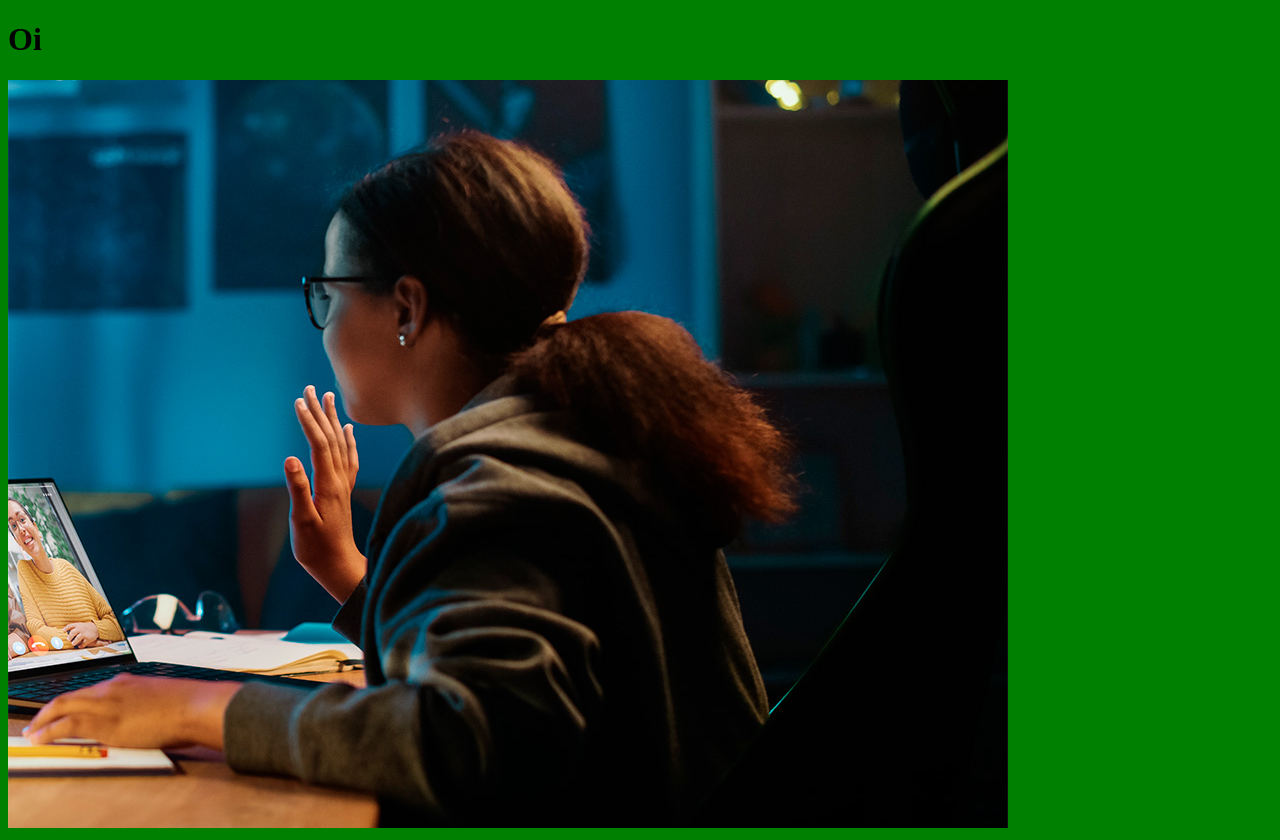
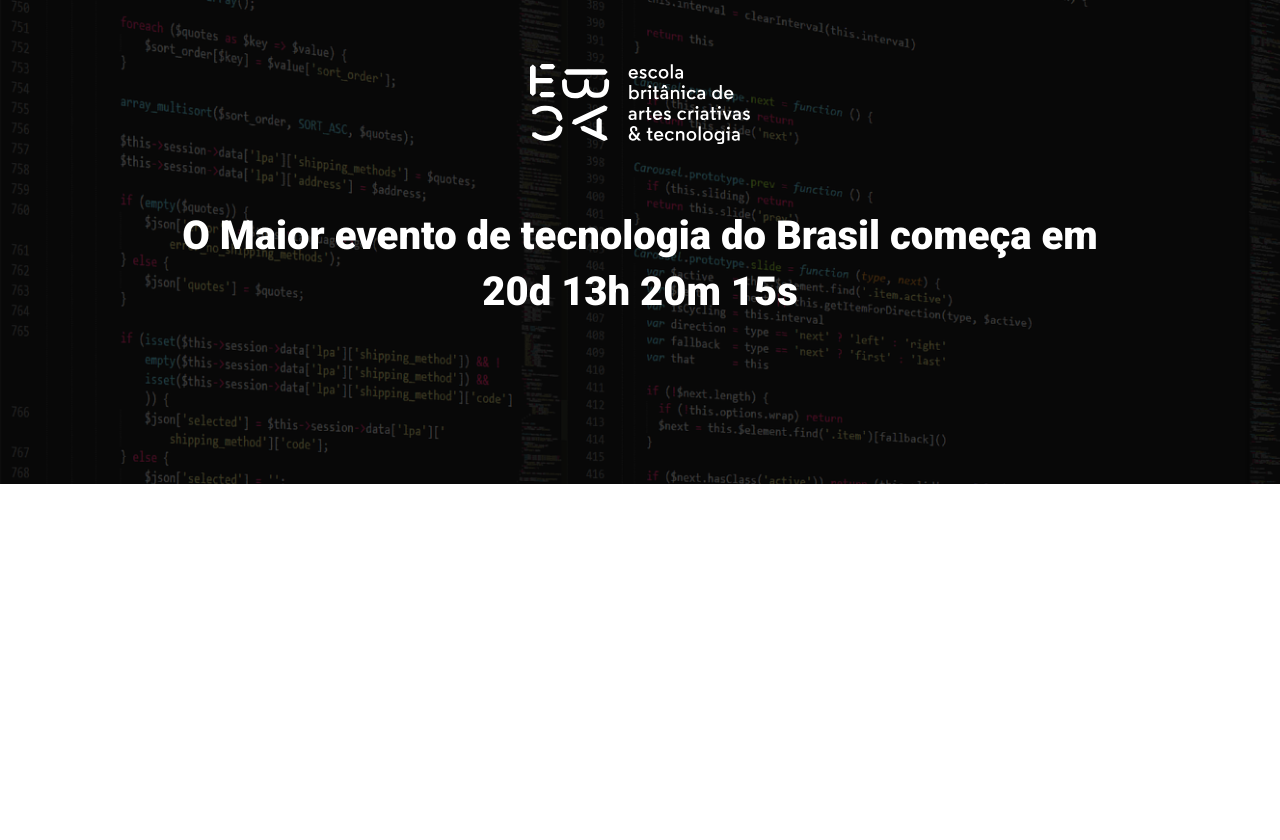
Before and after one commit to Gabzineo/Ebac_tech_talks, a website built with Parcel: page src/index.html in a window 1280 px wide. After the commit the page ends 800 px from the top, so only its background shows below. Built offline with nearby package versions, Linux system fonts and the light colour scheme.

Commit message:
criando o hero

```diff
--- a/package.json
+++ b/package.json
@@ -3,7 +3,7 @@
   "version": "1.0.0",
   "main": "index.js",
   "scripts": {
-    "dev": "parcel src/index.html src/styles/main.scss src/scripts/main.js",
+    "dev": "parcel src/index.html src/styles/main.scss src/scripts/main.js --no-cache",
     "test": "echo \"Error: no test specified\" && exit 1"
   },
   "author": "",
--- a/src/index.html
+++ b/src/index.html
@@ -1,14 +1,26 @@
 <!DOCTYPE html>
-<html lang="en">
+<html lang="pt-br">
 <head>
     <meta charset="UTF-8">
     <meta name="viewport" content="width=device-width, initial-scale=1.0">
     <title>Document</title>
+    <link rel="preconnect" href="https://fonts.googleapis.com">
+    <link rel="preconnect" href="https://fonts.gstatic.com" crossorigin>
+    <link href="https://fonts.googleapis.com/css2?family=Roboto:ital,wght@0,100;0,300;0,400;0,500;0,700;0,900;1,100;1,300;1,400;1,500;1,700;1,900&display=swap" rel="stylesheet">
     <link rel="stylesheet" href="styles/main.scss">
-    <script src="scripts/main.js"></script>
+
 </head>
 <body>
-    <h1>Oi</h1>
-    <img src="./images/backend.png" alt="">
+    <header class="hero">
+        <div class="container">
+            <img class="hero__logo" src="./images/ebac_logo.svg" alt="Ebac">
+            <p class="hero__text">
+                O Maior evento de tecnologia do Brasil começa em 20d 13h 20m 15s
+            </p>
+        </div>
+    </header>
+
+
+    <script src="scripts/main.js"></script>
 </body>
 </html>
--- /dev/null
+++ b/src/styles/_hero.scss
@@ -0,0 +1,54 @@
+.hero{
+    padding-top: 64px;
+    padding-bottom: 100px;
+    background-image: url(../images/fundo.png);
+    background-repeat: no-repeat;
+    background-size: cover;
+    position: relative;
+
+    .container{
+        position: relative;
+    }
+
+    &::before {
+        position: absolute;
+        top: 0;
+        left: 0;
+        width: 100%;
+        height: 100%;
+        background-color: #000;
+        content: '';
+        opacity: .7;
+    }
+
+    &__text{
+        margin-top: 64px;
+        margin-bottom: 64px;
+        font-size: 40px;
+        line-height: 56px;
+        color: #fff;
+        font-weight: 800;
+        text-align: center;
+    }
+
+    &__logo{
+     margin: 0 auto;
+     height: 80px;
+     display: block;
+    }
+
+    @media (max-width: 640px) {
+
+        padding: 40px 0;
+
+        &__logo{
+            height: 40px;
+        }
+
+        &__text {
+            font-size: 22px;
+            line-height: 24px;
+            margin: 24px 0;
+        }
+    }
+}
--- a/src/styles/main.scss
+++ b/src/styles/main.scss
@@ -1,3 +1,23 @@
-body {
-    background-color: green;
+@use 'hero';
+
+*{
+    margin: 0;
+    padding: 0;
+    box-sizing: border-box;
+    font-family: Roboto, sans-serif;
 }
+
+.container{
+    max-width: 960px;
+    width: 100%;
+    margin: 0 auto;
+
+
+    @media (max-width: 640px) {
+        max-width: 80%;
+    }
+
+    @media (max-width:1024px) {
+        max-width: 90%;
+    }
+}
```
